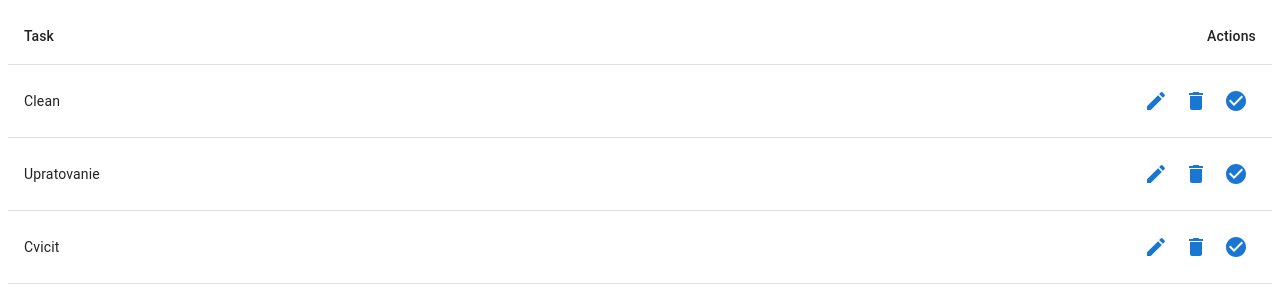
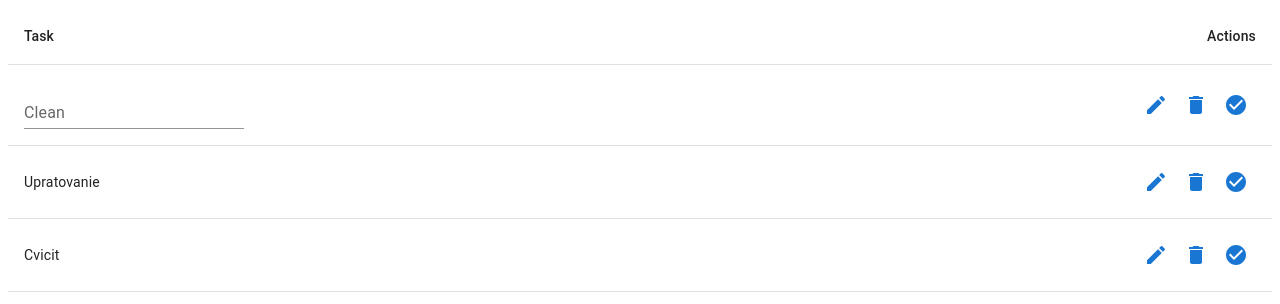
Before and after one commit to danilesky/React-Vite-TodoApp, a React (Vite) app: page / in a window 1280 px wide. Both pictures are taken after a click on the button 1156 px from the left and 101 px from the top of the page. Shown: the top 304 px of the page. Built offline with nearby package versions, Linux system fonts and the light colour scheme.

Commit message:
editing todos

```diff
--- a/src/App.jsx
+++ b/src/App.jsx
@@ -12,14 +12,14 @@ const AppBody = styled(Box)`
   justify-content: center;
 `;
 
-const createItem = (name, description) => {
-  return { name, description, completed: false };
+const createItem = (id, name, description) => {
+  return { id, name, description, completed: false };
 };
 
 const todoList = [
-  createItem("Clean", "Zajr povysávať"),
-  createItem("Upratovanie", "Zajr povysávať"),
-  createItem("Cvicit", "Zajr povysávať"),
+  createItem(0, "Clean", "Zajr povysávať"),
+  createItem(1, "Upratovanie", "Zajr povysávať"),
+  createItem(2, "Cvicit", "Zajr povysávať"),
 ];
 
 function App() {
@@ -49,8 +49,15 @@ function App() {
     });
   };
 
-  const editTodo = (name) => {
+  const editTodo = (name, id) => {
     console.log(name);
+    console.log(id);
+    const newTodos = todos.map((item) => {
+      if (item.id === id) {
+        item.name = name;
+      }
+      return item;
+    });
   };
 
   return (
--- a/src/components/AppTable.jsx
+++ b/src/components/AppTable.jsx
@@ -22,7 +22,7 @@ export const AppTable = ({ data, deleteFn, editFn, completeFn }) => {
             {data &&
               data.map((item) => (
                 <Row
-                  key={item.name}
+                  key={item.id}
                   item={item}
                   deleteFn={deleteFn}
                   editFn={editFn}
--- a/src/components/Row.jsx
+++ b/src/components/Row.jsx
@@ -4,19 +4,30 @@ import EditIcon from "@mui/icons-material/Edit";
 import CheckCircleIcon from "@mui/icons-material/CheckCircle";
 import TableRow from "@mui/material/TableRow";
 import TableCell from "@mui/material/TableCell";
+import TextField from "@mui/material/TextField";
+import { useState } from "react";
 
 export const Row = ({ item, editFn, deleteFn, completeFn }) => {
+  const [toggleEdit, setToggleEdit] = useState(false);
+  const editHandler = () => {
+    setToggleEdit(!toggleEdit);
+  };
   return (
     <TableRow key={item.name}>
       <TableCell component="th" scope="row" color="black">
-        {item.name}
+        {!toggleEdit ? (
+          item.name
+        ) : (
+          <TextField
+            id="standard-basic"
+            label={item.name}
+            onChange={(e) => editFn(e.target.value, item.id)}
+            variant="standard"
+          />
+        )}
       </TableCell>
       <TableCell align="right">
-        <IconButton
-          aria-label="edit"
-          color="primary"
-          onClick={() => editFn(item.name)}
-        >
+        <IconButton aria-label="edit" color="primary" onClick={editHandler}>
           <EditIcon />
         </IconButton>
         <IconButton
@@ -26,11 +37,7 @@ export const Row = ({ item, editFn, deleteFn, completeFn }) => {
         >
           <DeleteIcon />
         </IconButton>
-        <IconButton
-          aria-label="complete task"
-          color="primary"
-          onClick={completeFn}
-        >
+        <IconButton aria-label="complete task" color="primary">
           <CheckCircleIcon />
         </IconButton>
       </TableCell>
```
